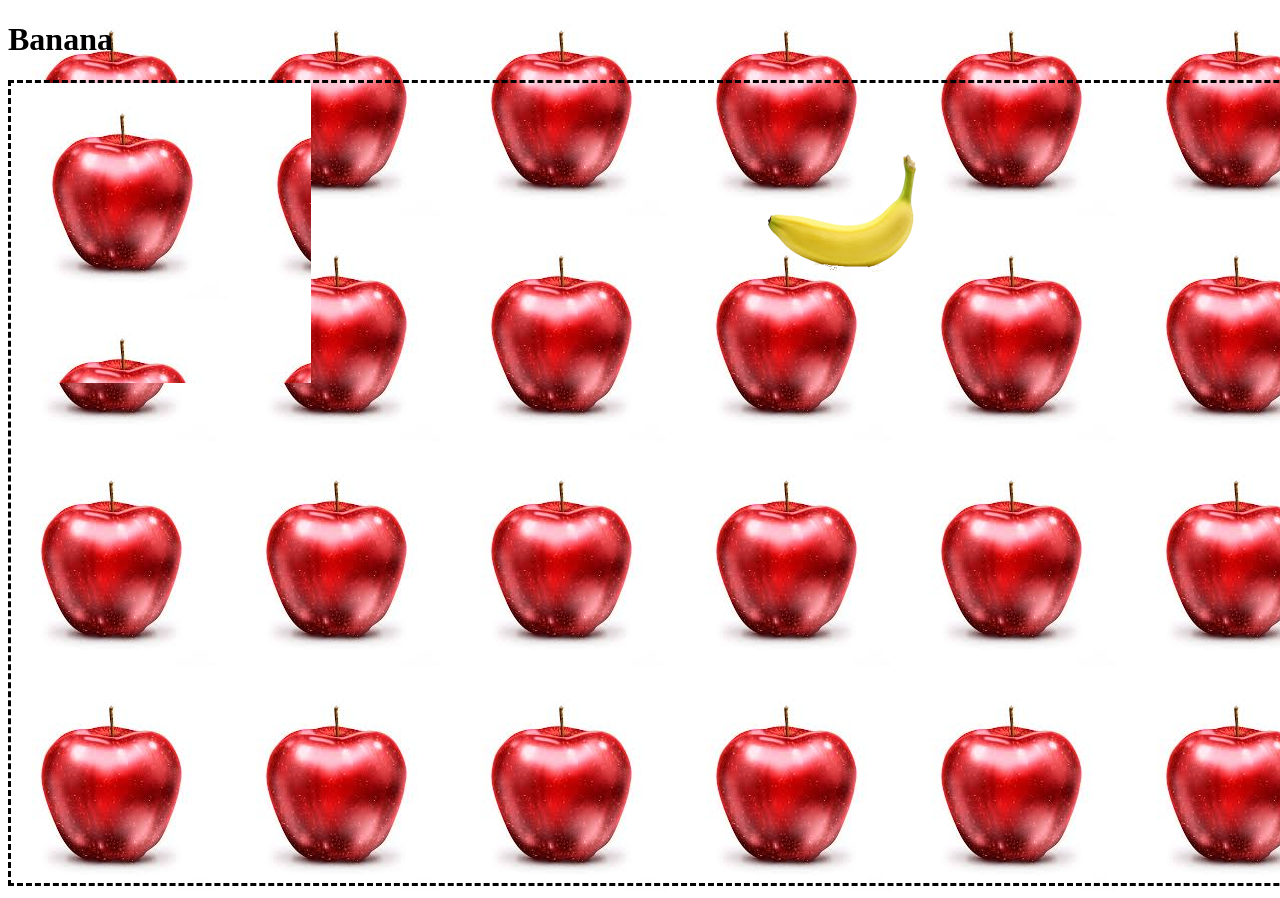
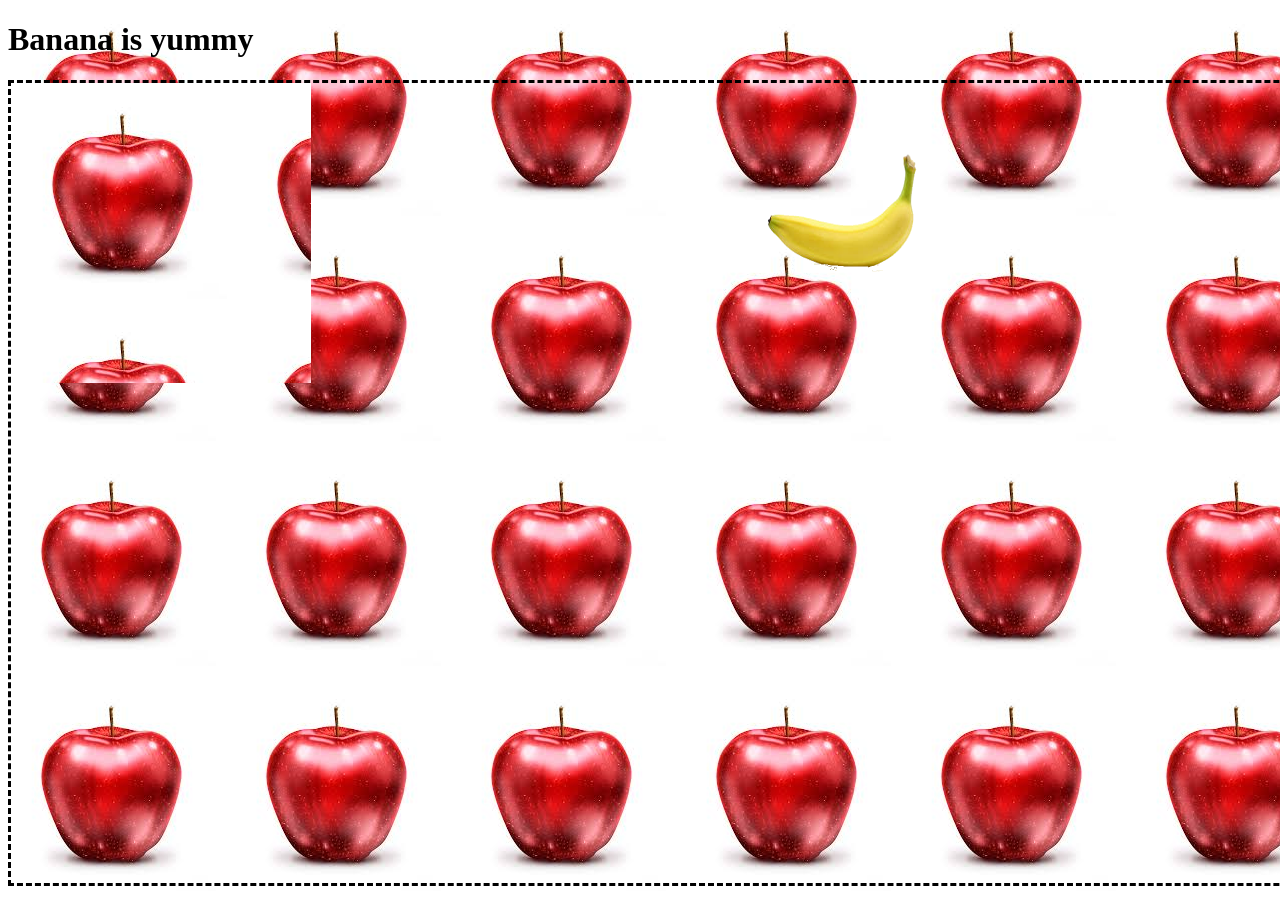
Before and after one commit to Brady0B/my_first_website, a website: page assets/canvas.html in a window 1280 px wide. Shown: the top 898 px of the page. Drawn offline with Linux system fonts and the light colour scheme.

Commit message:
update title

```diff
--- a/assets/canvas.html
+++ b/assets/canvas.html
@@ -6,7 +6,7 @@
     <script src="canvas.js"></script>
 </head>
 <body onload="draw()">
-	<b> <h1> Banana </h1> </b>
+	<b> <h1> Banana is yummy</h1> </b>
 
     <canvas id="myCanvas" width="1400" height="800"></canvas>
 </body>
```
